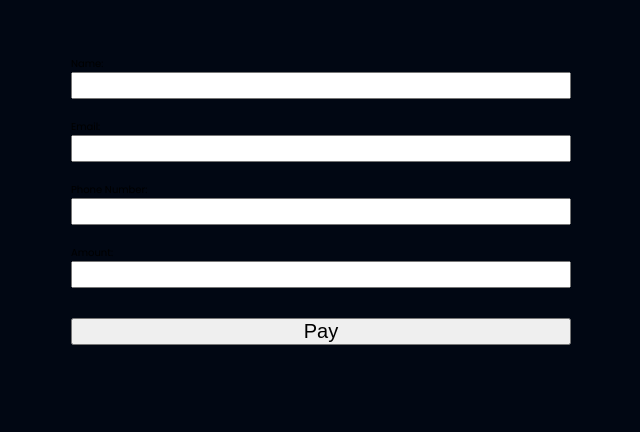
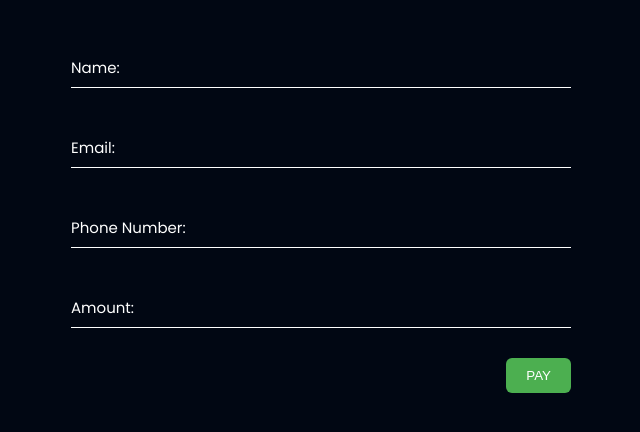
Before and after one commit to Rayhan-Ahmed-7/aamarpay, a React (Vite) app: page / in a window 1280 px wide. Shown: the part 190-622 px from the top of the page, without its empty margins (319-959 px from the left). Built offline with nearby package versions, Linux system fonts and the light colour scheme.

Commit message:
form design done

```diff
--- a/src/App.css
+++ b/src/App.css
@@ -16,19 +16,3 @@ body{
     display: grid;
     place-items: center;
 }
-.form{
-    width: 500px;
-}
-.form input{
-    width: 100%;
-    margin-bottom:20px;
-    font-size: 20px;
-}
-.submitBtn{
-    margin-top: 10px;
-}
-@media screen and (max-width:668px){
-    .form{
-        width: 350px;
-    }
-}
--- a/src/Pages/Form.jsx
+++ b/src/Pages/Form.jsx
@@ -1,22 +1,40 @@
 import React from 'react';
-
+import './form.css';
 const Details = () => {
     const handleSubmit = async (e) => {
         e.preventDefault();
+        const user = {
+            name:e.target.name.value,
+            email:e.target.email.value,
+            phone:e.target.number.value,
+            amount:e.target.amount.value,
+            inVoiceId:"aam"+Math.ceil(Math.random()*10000000)
+        }
+        console.log(user);
     }
     return (
         <div className="container">
             <div className='form'>
                 <form action="" method="post" onSubmit={handleSubmit}>
-                    <label htmlFor="name">Name:</label><br />
-                    <input type="text" name="name" id="name" required /><br />
-                    <label htmlFor="email">Email:</label><br />
-                    <input type="email" name="email" id="email" required /><br />
-                    <label htmlFor="number">Phone Number:</label><br />
-                    <input type="number" name="number" id="number" required /><br />
-                    <label htmlFor="amount">Amount:</label><br />
-                    <input type="number" name="amount" id="amount" required /><br />
-                    <input className='submitBtn' type="submit" value="Pay" />
+                    <div className="input_item">
+                        <input type="text" name="name" id="name" required />
+                        <label htmlFor="name">Name:</label>
+                    </div>
+                    <div className="input_item">
+                        <input type="email" name="email" id="email" required />
+                        <label htmlFor="email">Email:</label>
+                    </div>
+                    <div className="input_item">
+                        <input type="number" name="number" id="number" required />
+                        <label htmlFor="number">Phone Number:</label>
+                    </div>
+                    <div className="input_item">
+                        <input type="number" name="amount" id="amount" required />
+                        <label htmlFor="amount">Amount:</label>
+                    </div>
+                    <div className="input_btn_item">
+                        <input className='submitBtn' type="submit" value="Pay"/>
+                    </div>
                 </form>
             </div>
         </div>
--- a/src/Pages/Payment.jsx
+++ b/src/Pages/Payment.jsx
@@ -2,6 +2,7 @@ import React from 'react';
 import { Link, NavLink, Outlet } from 'react-router-dom';
 import { FaInfoCircle } from 'react-icons/fa';
 import { BsHandIndex } from 'react-icons/bs';
+import { ImCancelCircle } from 'react-icons/im';
 import logo from '../assets/aamarpay_logo.png';
 import logo2 from '../assets/aamarpay_logo_w.png';
 import support from '../assets/Vector.png';
@@ -15,6 +16,7 @@ const Payment = ({translate,setTranslate}) => {
             <div className='payment'>
                 <div className="card_container">
                     <div className="card">
+                        <div className="cancel"><ImCancelCircle/></div>
                         <div className="logo">
                             <div className="circle" style={{ backgroundImage: `url(${logo})` }}></div>
                         </div>
--- /dev/null
+++ b/src/Pages/form.css
@@ -0,0 +1,65 @@
+
+.form{
+    width: 500px;
+    position: relative;
+}
+form{
+    display: flex;
+    flex-direction: column;
+}
+.input_item{
+    position: relative;
+    width: 100%;
+    height: 40px;
+    margin:20px 0;
+    border-bottom: 1px solid #fff;
+
+}
+.input_item input{
+    position: absolute;
+    bottom: 0;
+    left: 0;
+    border: none;
+    background-color: transparent;
+    width: 100%;
+    height: 100%;
+    font-size: 1.5rem;
+    color: white;
+    outline: none;
+}
+input::-webkit-outer-spin-button,
+input::-webkit-inner-spin-button {
+  -webkit-appearance: none;
+  margin: 0;
+}
+.input_item label{
+    position: absolute;
+    top:50%;
+    transform: translateY(-50%);
+    font-size: 1.5rem;
+    color:white;
+    transition: all .3s ease-in-out;
+}
+.input_item input:focus + label,
+.input_item input:valid + label
+{
+    top:-5px;
+}
+.input_btn_item{
+    align-self: flex-end;
+}
+.submitBtn{
+    margin-top: 10px;
+    background-color: #4CAF50;
+    color: white;
+    text-transform: uppercase;
+    padding:10px 20px;
+    border-radius: 6px;
+    border:none;
+    cursor: pointer;
+}
+@media screen and (max-width:668px){
+    .form{
+        width: 350px;
+    }
+}
--- a/src/Pages/payment.css
+++ b/src/Pages/payment.css
@@ -70,6 +70,16 @@
 }
 .outlet{
 }
+.cancel{
+    position: absolute;
+    right:15px;
+    top:15px;
+}
+.cancel svg{
+    font-size: 2rem;
+    fill: #fd7e14;
+    cursor: pointer;
+}
 .payBtn{
     width: 100%;
     height: 60px;
```
